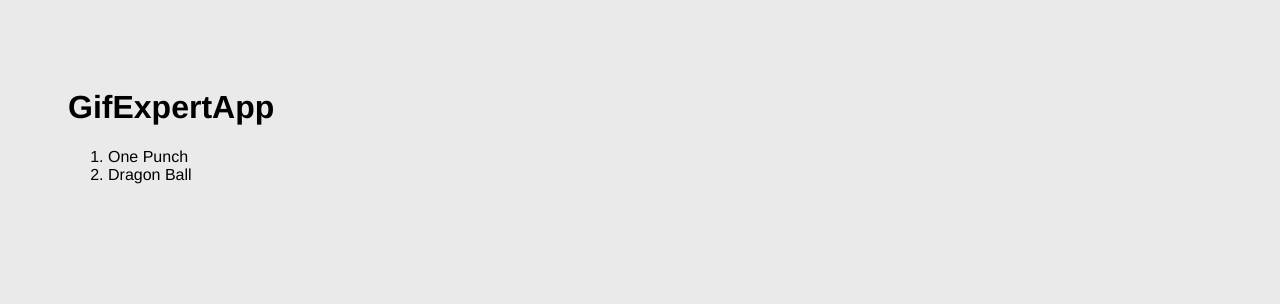
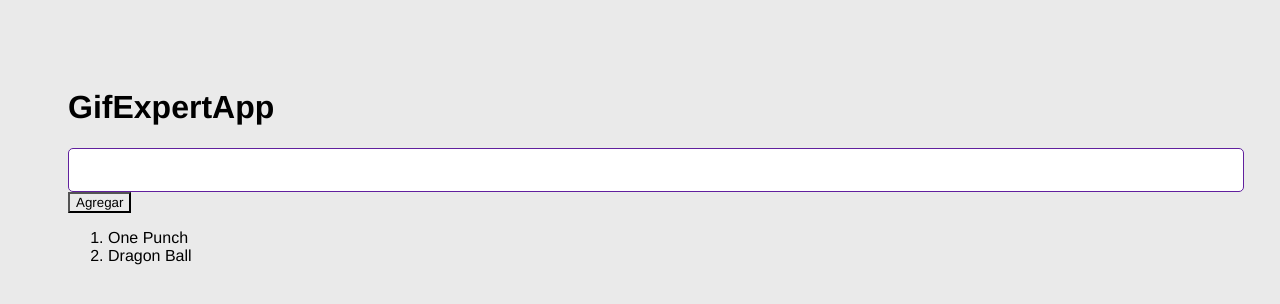
Before and after one commit to moniquemendess/Gif-Expert-App, a React (Vite) app: page / in a window 1280 px wide. Shown: the top 304 px of the page. Built offline with nearby package versions, Linux system fonts and the light colour scheme.

Commit message:
lista de categoria con spread operator

```diff
--- a/src/components/GifExpertApp.jsx
+++ b/src/components/GifExpertApp.jsx
@@ -3,9 +3,15 @@ import { useState } from "react";
 export const GifExpertApp = () => {
   const [categories, setCategories] = useState(["One Punch", "Dragon Ball"]);
 
+  const onAddCategory = () => {
+    setCategories([...categories, "Super Mario"]); // utilizar el spread (desestructuración) para insertar al arreglo
+  };
+
   return (
     <>
       <h1>GifExpertApp</h1>
+      <input />
+      <button onClick={onAddCategory}>Agregar</button>
       <ol>
         {categories.map((category) => {
           return <li key={category}>{category}</li>;
```
